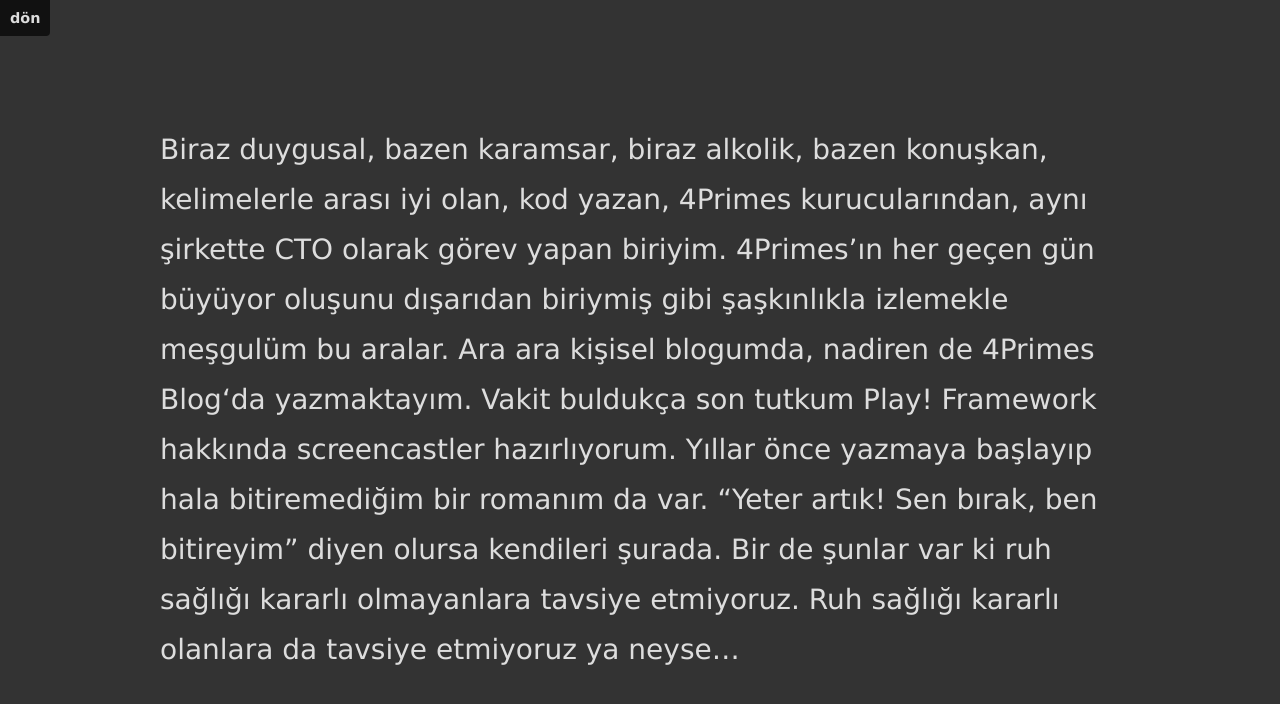
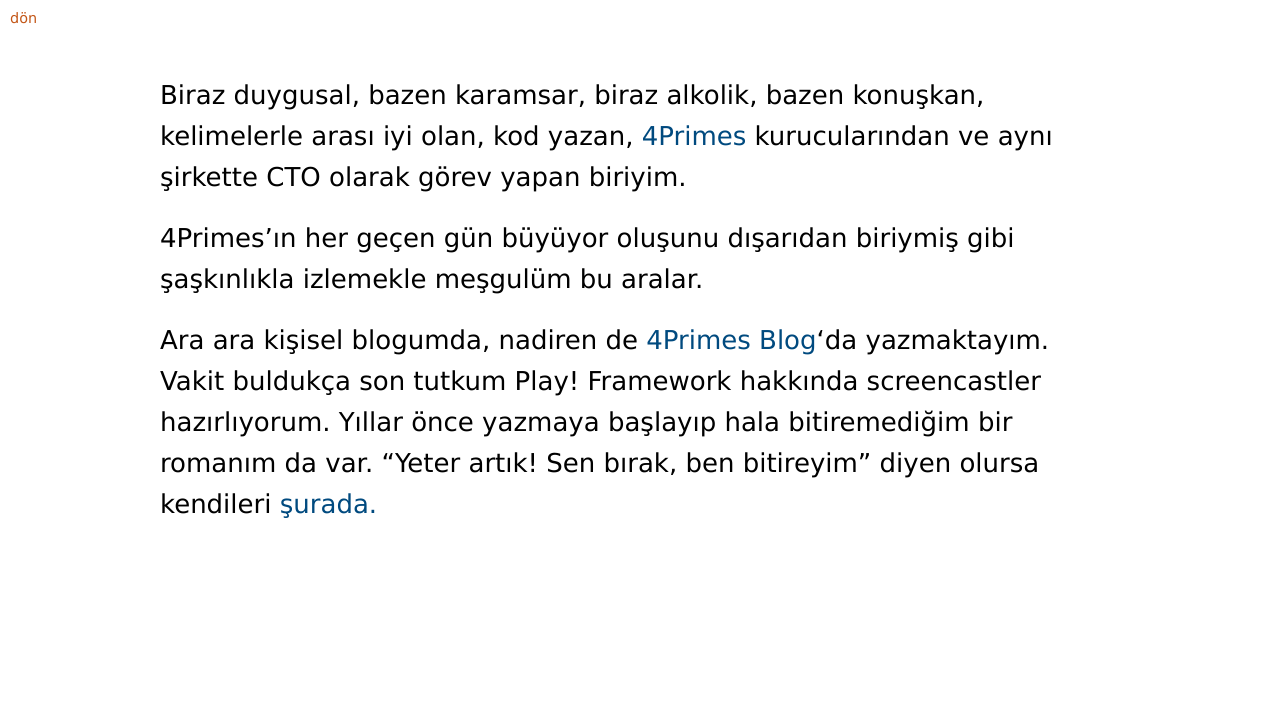
Before and after one commit to fehmicansaglam/fehmicansaglam.github.com, a Jekyll site: the page ben.html, which Jekyll copies as it is, in a window 1280 px wide. Shown: the top 704 px of the page. Built offline with Jekyll 4.4.1, drawn with Linux system fonts in a browser that asks for light colours.

Commit message:
Fix format

```diff
--- a/_layouts/post.html
+++ b/_layouts/post.html
@@ -13,8 +13,8 @@
   })();
 </script>
 <title>{{ page.title }}</title>
-<div id="title"><a href="/" id="home">dön</a><h1>{{ page.title  | xml_escape }}</h1><span> {{ page.date | date_to_string }}</div>
-<div id="a">{{ content }}</div>
+<div id="title"><a href="/" id="home">dön</a><h1>{{ page.title  | xml_escape }}</h1></div>
+<div id="a"><h5>{{ page.date | date: "%d/%m/%y" }}</h5>{{ content }}</div>
 <div id="comments" class="section">
   <div id="disqus_thread"></div>
   <a href="http://disqus.com" class="dsq-brlink attribution">blog comments powered by <span class="logo-disqus">Disqus</span></a>
--- a/assets/about.css
+++ b/assets/about.css
@@ -1,10 +1,8 @@
 *{padding:0;margin:0;}
-a{text-decoration:none;}
-a:hover{color:#BFAD30;border-bottom-right-radius:4px;}
-html{font-family:verdana;font-size:90%;background:#333;color:#ddd;}
-#home{position:absolute;top:0;left:0;display:inline-block;color:#ddd;padding:10px;;font-weight:bold}
-#home:hover{background:#111;}
+a{text-decoration:none;color:#004A7F}
+a:hover{color:#c35617}
+html{font-family:verdana;font-size:90%;}
+#home{position:absolute;top:0;left:0;display:inline-block;padding:10px;}
 
-#content{width:960px;margin:125px auto 0;font-size:28px;}
-#content a{color:#FFED73;text-shadow:1px 1px 1px #000;}
-p{line-height:50px;margin-bottom:20px;}
+#content{width:960px;margin:75px auto 0;font-size:26px;}
+p{line-height:41px;margin-bottom:20px;}
--- a/assets/site.css
+++ b/assets/site.css
@@ -15,6 +15,5 @@
 #title{margin:20px 0;padding:10px 0 10px 10px;background:#eee;border:solid #ddd;border-width:1px 0;position:relative;}
 #title h1{font-size:28px;color:#444;}
 #title h1, #a, #comments{width:85%;margin:0 auto}
-#title span{display:block;float:right}
 #comments{margin-top:40px}
 #home{position:absolute;left:25px;top:15px;background:#e3e3e3;border:1px solid #ddd;padding:4px;border-radius:4px;text-decoration:none;font-size:80%}
--- a/ben.html
+++ b/ben.html
@@ -4,7 +4,7 @@
 <title>Fehmi Can Sağlam</title>
 <a href="/" id="home">dön</a>
 <div id="content">
-  <p>Biraz duygusal, bazen karamsar, biraz alkolik, bazen konuşkan, kelimelerle arası iyi olan, kod yazan, 4Primes kurucularından, aynı şirkette CTO olarak görev yapan biriyim. 4Primes’ın her geçen gün büyüyor oluşunu dışarıdan biriymiş gibi şaşkınlıkla izlemekle meşgulüm bu aralar.
-  Ara ara kişisel blogumda, nadiren de 4Primes Blog‘da yazmaktayım. Vakit buldukça son tutkum Play! Framework hakkında screencastler hazırlıyorum. Yıllar önce yazmaya başlayıp hala bitiremediğim bir romanım da var. “Yeter artık! Sen bırak, ben bitireyim” diyen olursa kendileri şurada.
-  Bir de şunlar var ki ruh sağlığı kararlı olmayanlara tavsiye etmiyoruz. Ruh sağlığı kararlı olanlara da tavsiye etmiyoruz ya neyse…</p>
+  <p>Biraz duygusal, bazen karamsar, biraz alkolik, bazen konuşkan, kelimelerle arası iyi olan, kod yazan, <a href=//4primes.com>4Primes</a> kurucularından ve aynı şirkette CTO olarak görev yapan biriyim.</p>
+  <p>4Primes’ın her geçen gün büyüyor oluşunu dışarıdan biriymiş gibi şaşkınlıkla izlemekle meşgulüm bu aralar.</p>
+  <p>Ara ara kişisel blogumda, nadiren de <a href=//blog.4primes.com>4Primes Blog</a>‘da yazmaktayım. Vakit buldukça son tutkum Play! Framework hakkında screencastler hazırlıyorum. Yıllar önce yazmaya başlayıp hala bitiremediğim bir romanım da var. “Yeter artık! Sen bırak, ben bitireyim” diyen olursa kendileri <a href=bensiz-ve-mutlu-kal-giris-bolumu/>şurada.</a></p>
 </div>
--- a/index.html
+++ b/index.html
@@ -11,5 +11,5 @@
 p{float:right}ul{list-style:none;padding:0}a,li{padding:15px}
 </style>
 <p><a href=ben.html>ben</a><a href=//github.com/canavar>github</a><a href=//twitter.com/fehmicansaglam>twitter</a><a href=mailto:fehmican.saglam@gmail.com>email</a><a href=//formspring.me/fehmicansaglam>formspring</a></p>
-<h1>Fehmi Can Sağlam</h1>
-<ul>{% for post in site.posts %}<li>{{ post.date | date_to_string | replace: '01 ', '1 ' | replace: '02 ', '2 ' | replace: '03 ', '3 ' | replace: '04 ', '4 ' | replace: '05 ', '5 ' | replace: '06 ', '6 ' | replace: '07 ', '7 ' | replace: '08 ', '8 ' | replace: '09 ', '9 ' }}<a href={{ post.url | replace_first: '/', ''}}>{{ post.title | escape}}</a>{% endfor %}</ul>
+<h1>Fehmi Can Sağlam.</h1>
+<ul>{% for post in site.posts %}<li>{{ post.date | date: "%d/%m/%y" }}<a href={{ post.url | replace_first: '/', ''}}>{{ post.title | escape}}</a>{% endfor %}</ul>
```
